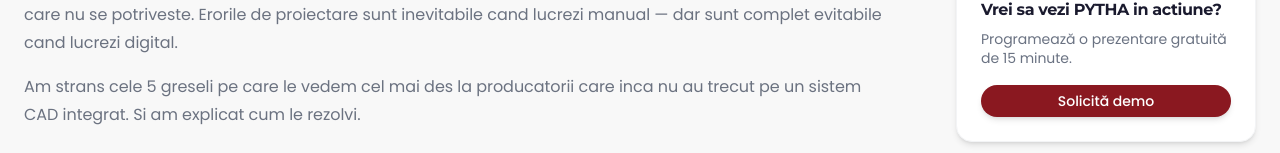
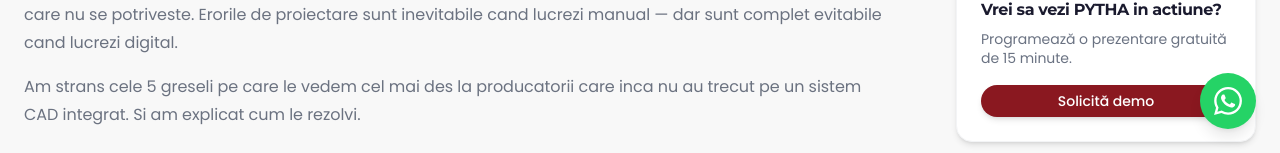
Before and after one commit to LucaOrita/pytha_landing_V2, a Next.js app in the folder pytha_landing_V2/: page /blog/5-greseli-frecvente-proiectare-mobilier in a window 1280 px wide. Shown: the part 647-800 px from the top of the page. Built offline with nearby package versions, Linux system fonts and the light colour scheme; no server answers.

Commit message:
feat: add floating WhatsApp button with 5s delay

```diff
--- a/pytha_landing_V2/src/app/layout.tsx
+++ b/pytha_landing_V2/src/app/layout.tsx
@@ -8,6 +8,8 @@
 import Footer from '@/components/layout/footer';
 import Navbar from '@/components/layout/navbar';
 import { ThemeProvider } from '@/components/theme-provider';
+import ExitIntentPopup from '@/components/ui/exit-intent-popup';
+import WhatsAppButton from '@/components/ui/whatsapp-button';
 import { BookingModalProvider } from '@/hooks/use-booking-modal';
 import { SEO_KEYWORDS } from '@/lib/seo-keywords';
 import { cn } from '@/lib/utils';
@@ -120,6 +122,8 @@
             <Navbar />
             <main className="flex-1 pt-[var(--header-height)]">{children}</main>
             <Footer />
+            <WhatsAppButton />
+            <ExitIntentPopup />
           </BookingModalProvider>
         </ThemeProvider>
       </body>
--- /dev/null
+++ b/pytha_landing_V2/src/components/ui/whatsapp-button.tsx
@@ -0,0 +1,33 @@
+'use client';
+
+import { useState, useEffect } from 'react';
+
+const WHATSAPP_NUMBER = '40742065893';
+const WHATSAPP_MESSAGE = 'Bună! Vreau mai multe detalii despre PYTHA 3D.';
+
+export default function WhatsAppButton() {
+  const [visible, setVisible] = useState(false);
+
+  useEffect(() => {
+    const timer = setTimeout(() => setVisible(true), 5000);
+    return () => clearTimeout(timer);
+  }, []);
+
+  if (!visible) return null;
+
+  const url = `https://wa.me/${WHATSAPP_NUMBER}?text=${encodeURIComponent(WHATSAPP_MESSAGE)}`;
+
+  return (
+    <a
+      href={url}
+      target="_blank"
+      rel="noopener noreferrer"
+      aria-label="Contactează-ne pe WhatsApp"
+      className="fixed bottom-6 right-6 z-50 flex size-14 items-center justify-center rounded-full bg-[#25D366] shadow-lg transition-transform hover:scale-110 active:scale-95"
+    >
+      <svg viewBox="0 0 24 24" className="size-7 fill-white">
+        <path d="M17.472 14.382c-.297-.149-1.758-.867-2.03-.967-.273-.099-.471-.148-.67.15-.197.297-.767.966-.94 1.164-.173.199-.347.223-.644.075-.297-.15-1.255-.463-2.39-1.475-.883-.788-1.48-1.761-1.653-2.059-.173-.297-.018-.458.13-.606.134-.133.298-.347.446-.52.149-.174.198-.298.298-.497.099-.198.05-.371-.025-.52-.075-.149-.669-1.612-.916-2.207-.242-.579-.487-.5-.669-.51-.173-.008-.371-.01-.57-.01-.198 0-.52.074-.792.372-.272.297-1.04 1.016-1.04 2.479 0 1.462 1.065 2.875 1.213 3.074.149.198 2.096 3.2 5.077 4.487.709.306 1.262.489 1.694.625.712.227 1.36.195 1.871.118.571-.085 1.758-.719 2.006-1.413.248-.694.248-1.289.173-1.413-.074-.124-.272-.198-.57-.347m-5.421 7.403h-.004a9.87 9.87 0 01-5.031-1.378l-.361-.214-3.741.982.998-3.648-.235-.374a9.86 9.86 0 01-1.51-5.26c.001-5.45 4.436-9.884 9.888-9.884 2.64 0 5.122 1.03 6.988 2.898a9.825 9.825 0 012.893 6.994c-.003 5.45-4.437 9.884-9.885 9.884m8.413-18.297A11.815 11.815 0 0012.05 0C5.495 0 .16 5.335.157 11.892c0 2.096.547 4.142 1.588 5.945L.057 24l6.305-1.654a11.882 11.882 0 005.683 1.448h.005c6.554 0 11.89-5.335 11.893-11.893a11.821 11.821 0 00-3.48-8.413z" />
+      </svg>
+    </a>
+  );
+}
```
